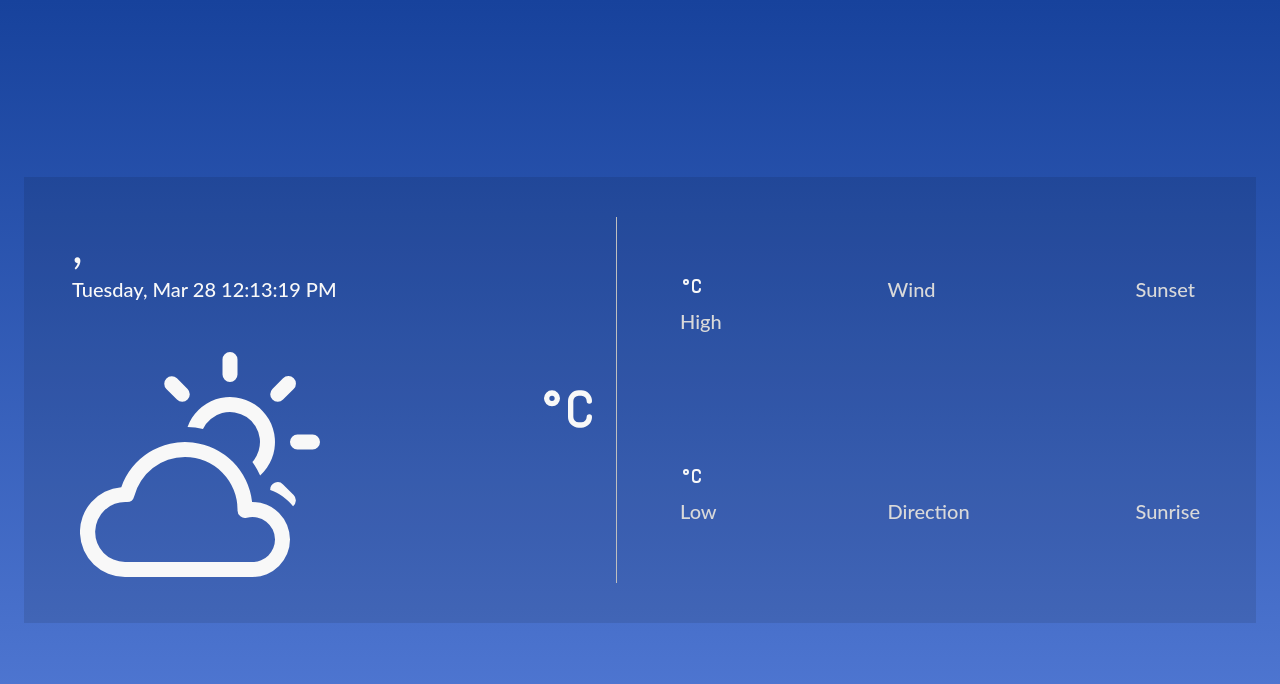
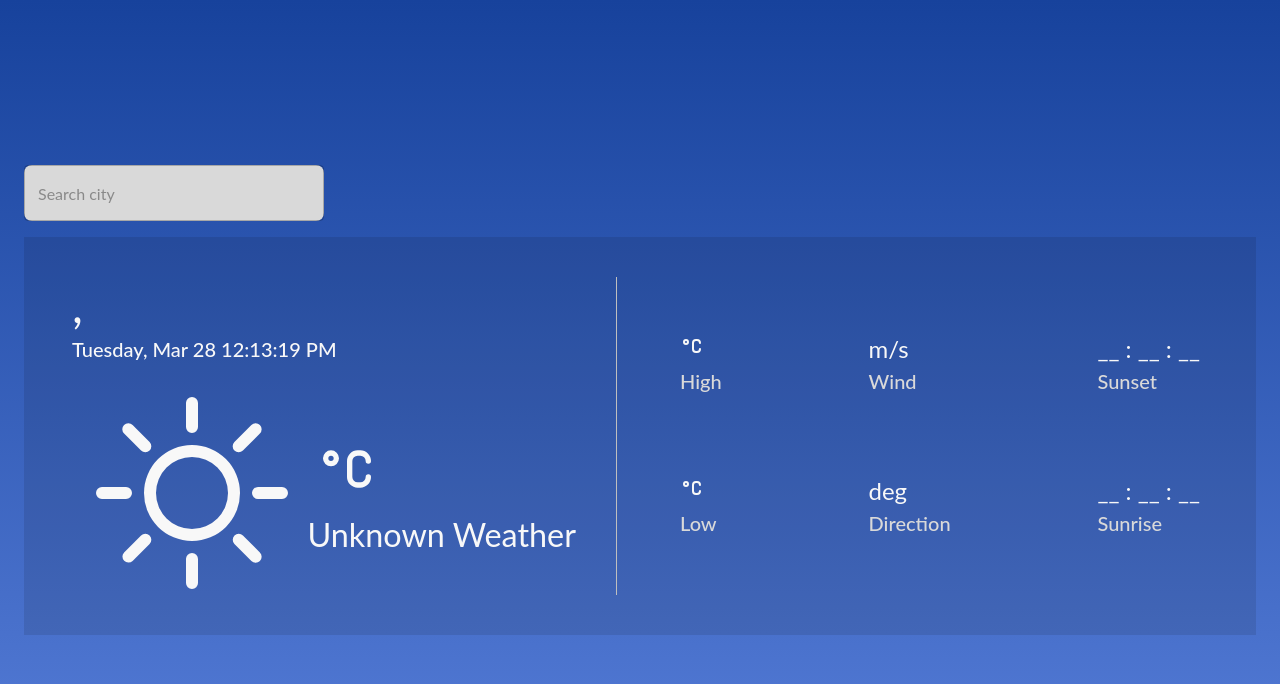
Before and after one commit to Quessi/pwa-react-weather-app, a React (Create React App) app: page / in a window 1280 px wide. Shown: the top 684 px of the page. Built offline with nearby package versions, Linux system fonts and the light colour scheme; no server answers.

Commit message:
Add city search and icon selection

```diff
--- /dev/null
+++ b/src/Components/DataPair.tsx
@@ -0,0 +1,46 @@
+import React from "react";
+import { Box, Typography } from "@mui/material";
+import { IDataItemPair } from "../types";
+import { IconType } from "react-icons/lib";
+import { TbTemperatureCelsius } from 'react-icons/tb'
+
+
+
+function DataPair({mainData}:{mainData:IDataItemPair}) {
+    const Icon1 = !!mainData?.data1?.Icon
+    const Icon2 = !!mainData?.data2?.Icon
+    return (
+    <>
+      <Box
+        sx={{
+          display: "flex",
+          justifyContent: "space-between",
+          flexDirection: "column",
+          height: "100%",
+        }}
+      >
+        <Box sx={{ m: 2 }}>
+          <Typography variant="h5">
+            {mainData?.data1?.data}
+            {Icon1 ? <TbTemperatureCelsius/> : mainData?.data1?.unit}
+          </Typography>
+          <Typography variant="h6" sx={{ color: "#d9d9d9" }}>
+            {mainData?.data1?.description}
+          </Typography>
+        </Box>
+        <Box sx={{ m: 2 }}>
+          <Typography variant="h5">
+            { mainData?.data2?.data}
+            {Icon2 ? <TbTemperatureCelsius/> : mainData?.data2?.unit}
+          </Typography>
+          <Typography variant="h6" sx={{ color: "#d9d9d9" }}>
+            {mainData?.data2?.description}
+          </Typography>
+        </Box>
+
+      </Box>
+    </>
+  );
+}
+
+export default DataPair;
--- /dev/null
+++ b/src/Components/GetIcon.tsx
@@ -0,0 +1,26 @@
+import React from "react";
+import { RiThunderstormsLine, RiDrizzleLine } from "react-icons/ri";
+import { WiRainWind } from "react-icons/wi";
+import { BsSnow3, BsCloudHaze, BsSun } from "react-icons/bs";
+
+const iconObject: { [key: string]: any } = {
+  "2": RiThunderstormsLine,
+  "3": RiDrizzleLine,
+  "5": WiRainWind,
+  "6": BsSnow3,
+  "7": BsCloudHaze,
+  "8": BsSun,
+};
+
+function GetIcon({ weather }: { weather: any }) {
+  const index = weather?.[0]?.id ? weather[0].id.toString().charAt(0) : "8";
+  const Icon = iconObject[index];
+
+  return (
+    <>
+      <Icon style={{ fontSize: "12rem", fontWeight: "100" }} />
+    </>
+  );
+}
+
+export default GetIcon;
--- a/src/Components/RightArea.tsx
+++ b/src/Components/RightArea.tsx
@@ -1,28 +1,119 @@
-import { Box, Grid, Typography,Divider } from '@mui/material'
+import { Box, Grid, Typography,Divider,Select, Autocomplete, TextField, FormControl } from '@mui/material'
 import React,{useEffect} from 'react'
 import { TbTemperatureCelsius } from "react-icons/tb";
 import { BsCloudSun } from "react-icons/bs";
 import useFetch from '../Hooks/useFetch';
 import DateComponent from './DateComponent';
+import useFormatWeatherData from '../Hooks/useFormatWeatherData';
+import DataPair from './DataPair';
+import codes from '../Utils/weather.json'
+import GetIcon from './GetIcon';
+import API from '../Utils/API';
+import { ICityResult } from '../types';
+
 
 
 
 function RightArea() {
 
-    const {fetchData, data,loading,error} = useFetch()
-    const mainData = data?.data?.main
+    const {fetchData,fetchDataWithCoordinates, data,loading,error} = useFetch()
     const weatherData = data?.data?.weather
-    const windData = data?.data?.wind
-    const sysData = data?.data?.sys
+    const typedCodes:{[key:string]:any} = codes as unknown as object
+    const weatherDataId = weatherData?.[0]?.id ? weatherData[0].id.toString() : 0
+    const description = weatherDataId ? typedCodes[weatherDataId] :false
+    const [city,setCity] = React.useState<string>("")
+    const [results,setResults] = React.useState<ICityResult []>([])
+
+    const dataItemDataPairArray = useFormatWeatherData(data)
+    const getLocation = () => {
+        navigator.geolocation.getCurrentPosition(
+            function(position) {
+              localStorage.setItem('position',JSON.stringify((position.coords)))
+              console.log(position.coords)
+              return false
+            },
+            function(error) {
+                localStorage.setItem('decision','false')
+                console.log("never")
+              return true
+            }
+          );
+    }
 
     useEffect(() => {
-        fetchData('/city',{name:"Accra"})
+        const decision = localStorage.getItem('decision')
+        if(!decision){
+            const decision:any = getLocation()
+            if(decision){
+                localStorage.setItem('decision','true')
+                const position = JSON.parse(localStorage.getItem('position') || '{}')
+                fetchDataWithCoordinates('/coordinates',{lat:position?.latitude,lon:position?.longitude})
+                return
+            }else{
+                const value = localStorage.getItem('city') || 'london'
+                fetchData('/city',{name:value})
+                return
+            }
+        }
+        if(decision === 'true'){
+            const position = JSON.parse(localStorage.getItem('position') || '{}')
+            fetchDataWithCoordinates('/coordinates',{lat:position?.latitude,lon:position?.longitude})
+        }else{
+            const value = localStorage.getItem('city') || 'london'
+            fetchData('/city',{name:value})
+        }
     },[])
+    const handleCityChange = (e:any) =>{
+        setCity(e.target.value)
+        searchCities()
+
+      }
+    const searchCities = async()=>{
+        if(!city || city?.length<2) return
+        const res = await API.get(`/find-city?name=${city}`)
+        setResults(res?.data?.data?.slice(0,5))
+      }
+      const handleSelection = (e:any,value:string)=>{
+        localStorage.setItem('city',value)
+        fetchData('/city',{name:value})
+
+      }
 
   return (
     <div>
-      <Grid container columns={48} sx={{p:5,backgroundColor:"rgb(0,0,0,0.1)",color:"#f8f8f8"}}>
-      <Grid item xs={48} md={23} >
+      <FormControl
+        sx={{
+          minWidth: "18.75rem",
+          mb:2,
+        }}
+      >
+        <Autocomplete
+          freeSolo
+          disableClearable
+          options={results.map((option: ICityResult) => option?.name)}
+          onInputChange={handleCityChange}
+          onChange={handleSelection}
+          sx={{ fontSize: "1.6rem",backgroundColor:"#d9d9d9",borderRadius:"0.5rem" }}
+          noOptionsText={"Data Unavailable"}
+          renderInput={(params) => (
+            <TextField
+              {...params}
+              placeholder="Search city"
+              InputProps={{
+                ...params.InputProps,
+                type: "search",
+                style: { fontSize: "1rem" },
+              }}
+            />
+          )}
+        />
+      </FormControl>
+      <Grid
+        container
+        columns={48}
+        sx={{ p: 5, backgroundColor: "rgb(0,0,0,0.1)", color: "#f8f8f8" }}
+      >
+        <Grid item xs={48} md={48} lg={23}>
           <Box>
             <Box sx={{ display: "flex" }}>
               <Typography variant="h3" sx={{ px: 1 }}>
@@ -30,64 +121,64 @@ function RightArea() {
               </Typography>
               <Typography variant="h3">{data?.data?.sys?.country}</Typography>
             </Box>
-            <Box><DateComponent/></Box>
             <Box>
-              <Box sx={{display:"flex",justifyContent:"space-between",mx:2}}>
+              <DateComponent />
+            </Box>
+            <Box sx={{ mx: 2 }}>
+              <Box
+                sx={{ display: "flex", justifyContent: "space-between", mx: 2 }}
+              >
                 <Box>
-                <BsCloudSun style={{ fontSize: "15rem", fontWeight: "100" }} />
+                  {/* <BsCloudSun style={{ fontSize: "15rem", fontWeight: "100" }} /> */}
+                  <GetIcon weather={weatherData} />
                 </Box>
-                <Box sx={{display:"flex",flexDirection:"column",justifyContent:"space-between",my:5}}>
-                <Box sx={{display:"flex",alignItems:"center"}}>
-                <Typography variant="h2" sx={{ px: 1 }}>
-                  {data?.data?.main?.temp}
-                </Typography>
-                <TbTemperatureCelsius style={{ fontSize: "4rem", fontWeight: "100" }}/>
-                </Box>
-                <Typography variant="h3" sx={{ px: 1 }}>
-                  {data?.data?.weather[0]?.description}
-                </Typography>
+                <Box
+                  sx={{
+                    display: "flex",
+                    flexDirection: "column",
+                    justifyContent: "space-between",
+                    my: 5,
+                  }}
+                >
+                  <Box sx={{ display: "flex", alignItems: "center" }}>
+                    <Typography variant="h2" sx={{ px: 1 }}>
+                      {data?.data?.main?.temp}
+                    </Typography>
+                    <TbTemperatureCelsius
+                      style={{ fontSize: "4rem", fontWeight: "100" }}
+                    />
+                  </Box>
+                  <Typography
+                    variant="h4"
+                    sx={{ px: 1, textTransform: "capitalize" }}
+                  >
+                    {description ||
+                      weatherData?.[0]?.description ||
+                      "Unknown weather"}
+                  </Typography>
                 </Box>
               </Box>
-
             </Box>
           </Box>
         </Grid>
-        <Grid item xs={0} md={2}>
-        <Divider orientation = "vertical" sx={{backgroundColor:"#d9d9d9",width:"1px"}} />
+        <Grid item xs={0} md={0} lg={2}>
+          <Divider
+            orientation="vertical"
+            sx={{ backgroundColor: "#d9d9d9", width: "1px" }}
+          />
         </Grid>
-        <Grid item xs={48} md={23} >
-          <Box sx={{display:"flex",justifyContent:"space-between",height:"100%",py:5}}>
-          <Box sx={{display:"flex",justifyContent:"space-between",flexDirection:"column",height:"100%"}}>
-            <Box sx={{m:2}}>
-            <Typography variant='h5'>{mainData?.temp_max}<TbTemperatureCelsius/></Typography>
-            <Typography variant='h6' sx={{color:"#d9d9d9"}}>High</Typography>
-            </Box>
-            <Box sx={{m:2}}>
-            <Typography variant='h5'>{mainData?.temp_min}<TbTemperatureCelsius/></Typography>
-            <Typography variant='h6' sx={{color:"#d9d9d9"}}>Low</Typography>
-            </Box>
-          </Box>
-          <Box sx={{display:"flex",justifyContent:"space-between",flexDirection:"column",height:"100%"}}>
-          <Box sx={{m:2}}>
-            <Typography variant='h5'>{windData?.speed}</Typography>
-            <Typography variant='h6' sx={{color:"#d9d9d9"}}>Wind</Typography>
-            </Box>
-            <Box sx={{m:2}}>
-            <Typography variant='h5'>{windData?.deg}</Typography>
-            <Typography variant='h6' sx={{color:"#d9d9d9"}}>Direction</Typography>
-            </Box>
-          </Box>
-          <Box sx={{display:"flex",justifyContent:"space-between",flexDirection:"column",height:"100%"}}>
-          <Box sx={{m:2}}>
-            <Typography variant='h5'>{sysData?.sunset}</Typography>
-            <Typography variant='h6' sx={{color:"#d9d9d9"}}>Sunset</Typography>
-            </Box>
-            <Box sx={{m:2}}>
-            <Typography variant='h5'>{sysData?.sunrise}</Typography>
-            <Typography variant='h6' sx={{color:"#d9d9d9"}}>Sunrise</Typography>
-            </Box>
-          </Box>
-
+        <Grid item xs={48} md={48} lg={23}>
+          <Box
+            sx={{
+              display: "flex",
+              justifyContent: "space-between",
+              height: "100%",
+              py: 5,
+            }}
+          >
+            {dataItemDataPairArray.map((item, index) => (
+              <DataPair mainData={item} />
+            ))}
           </Box>
         </Grid>
 
--- a/src/Hooks/useFetch.tsx
+++ b/src/Hooks/useFetch.tsx
@@ -19,11 +19,24 @@ function useFetch() {
       setLoading(false);
     }
   };
+  const fetchDataWithCoordinates = async (endpoint: string, params: object) => {
+    try {
+      setError(false);
+      setLoading(true);
+      const response: any = await API.get(`${endpoint}`, { params: { ...params } });
+      const { data } = response ?? response?.data;
+      setData(data);
+    } catch (error) {
+      setError(error as any);
+    } finally {
+      setLoading(false);
+    }
+  };
   useEffect(()=>{
 
 
   },[])
-  return { fetchData, data, loading, error };
+  return { fetchData,fetchDataWithCoordinates, data, loading, error };
 }
 
 export default useFetch;
--- /dev/null
+++ b/src/Hooks/useFormatWeatherData.tsx
@@ -0,0 +1,56 @@
+import { TbTemperatureCelsius } from 'react-icons/tb'
+import { IDataItemPair } from '../types';
+
+
+function useFormatWeatherData(data:any) {
+
+    const mainData = data?.data?.main
+    const windData = data?.data?.wind
+    const sysData = data?.data?.sys
+
+
+    const dataItemDataPairArray:IDataItemPair [] = [
+      {
+        data1: {
+          data: mainData?.temp_max,
+          description: "High",
+          Icon: TbTemperatureCelsius,
+        },
+        data2: {
+          data: mainData?.temp_min,
+          description: "Low",
+          Icon: TbTemperatureCelsius,
+        },
+      },
+      {
+        data1: {
+          data: windData?.speed,
+          description: "Wind",
+          unit:  " m/s" ,
+        },
+        data2: {
+          data: windData?.deg,
+          description: "Direction",
+          unit: " deg",
+        },
+      },
+      {
+        data1: {
+          data: sysData?.sunset
+            ? new Date(sysData?.sunset).toLocaleTimeString()
+            : "__ : __ : __",
+          description: "Sunset",
+        },
+        data2: {
+          data: sysData?.sunrise
+            ? new Date(sysData?.sunrise).toLocaleTimeString()
+            : "__ : __ : __",
+          description: "Sunrise",
+        },
+      },
+    ];
+      return dataItemDataPairArray
+
+}
+
+export default useFormatWeatherData
--- a/src/Utils/API.ts
+++ b/src/Utils/API.ts
@@ -2,6 +2,6 @@ import axios from "axios";
 
 
 export default axios.create({
-    baseURL: "https://inno-weather-relay-api.onrender.com/"
-    // baseURL: "http://localhost:3033/"
+    // baseURL: "https://inno-weather-relay-api.onrender.com/"
+     baseURL: "http://localhost:3033/"
 })
--- /dev/null
+++ b/src/Utils/weather.json
@@ -0,0 +1,58 @@
+
+{
+"200":"thunderstorm with light rain",
+"201":"thunderstorm with rain",
+"202":"thunderstorm with heavy rain",
+"210":"light thunderstorm",
+"211":"thunderstorm",
+"212":"heavy thunderstorm",
+"221":"ragged thunderstorm"	,
+"230":"thunderstorm with light drizzle",
+"231":"thunderstorm with drizzle",
+"232":"thunderstorm with heavy drizzle",
+"300":"light intensity drizzle",
+"301":"drizzle",
+"302":"heavy intensity drizzle",
+"310":"light intensity drizzle rain",
+"311":"drizzle rain",
+"312":"heavy intensity drizzle rain",
+"313":"shower rain and drizzle",
+"314":"heavy shower rain and drizzle",
+"321":"shower drizzle",
+"500":"light rain",
+"501":"moderate rain",
+"502":"heavy intensity rain",
+"503":"very heavy rain",
+"504":"extreme rain",
+"511":"freezing rain",
+"520":"light intensity shower rain",
+"521":"shower rain",
+"522":"heavy intensity shower rain",
+"531":"ragged shower rain",
+"600":"light snow",
+"601":"snow",
+"602":"heavy snow",
+"611":"sleet",
+"612":"light shower sleet",
+"613":"shower sleet",
+"615":"light rain and snow",
+"616":"rain and snow",
+"620":"light shower snow",
+"621":"shower snow",
+"622":"heavy shower snow",
+"701":"mist",
+"711":"smoke",
+"721":"haze",
+"731":"sand/dust whirls",
+"741":"fog",
+"751":"sand",
+"761":"dust",
+"762":"volcanic ash",
+"771":"squalls",
+"781":"tornado",
+"800":"clear sky",
+"801":"Few clouds: 11-25%",
+"802":"Scattered clouds",
+"803":"Broken clouds",
+"804":"Overcast clouds"
+}
--- /dev/null
+++ b/src/types.ts
@@ -0,0 +1,16 @@
+export interface IDataItem{
+    data:any,
+    description:string,
+    Icon?:any,
+    unit?:string
+}
+export interface IDataItemPair{
+    data1:IDataItem,
+    data2:IDataItem
+}
+export interface ICityResult{
+    country: string,
+    name: string,
+    lat: string,
+    lng: string
+ }
```
